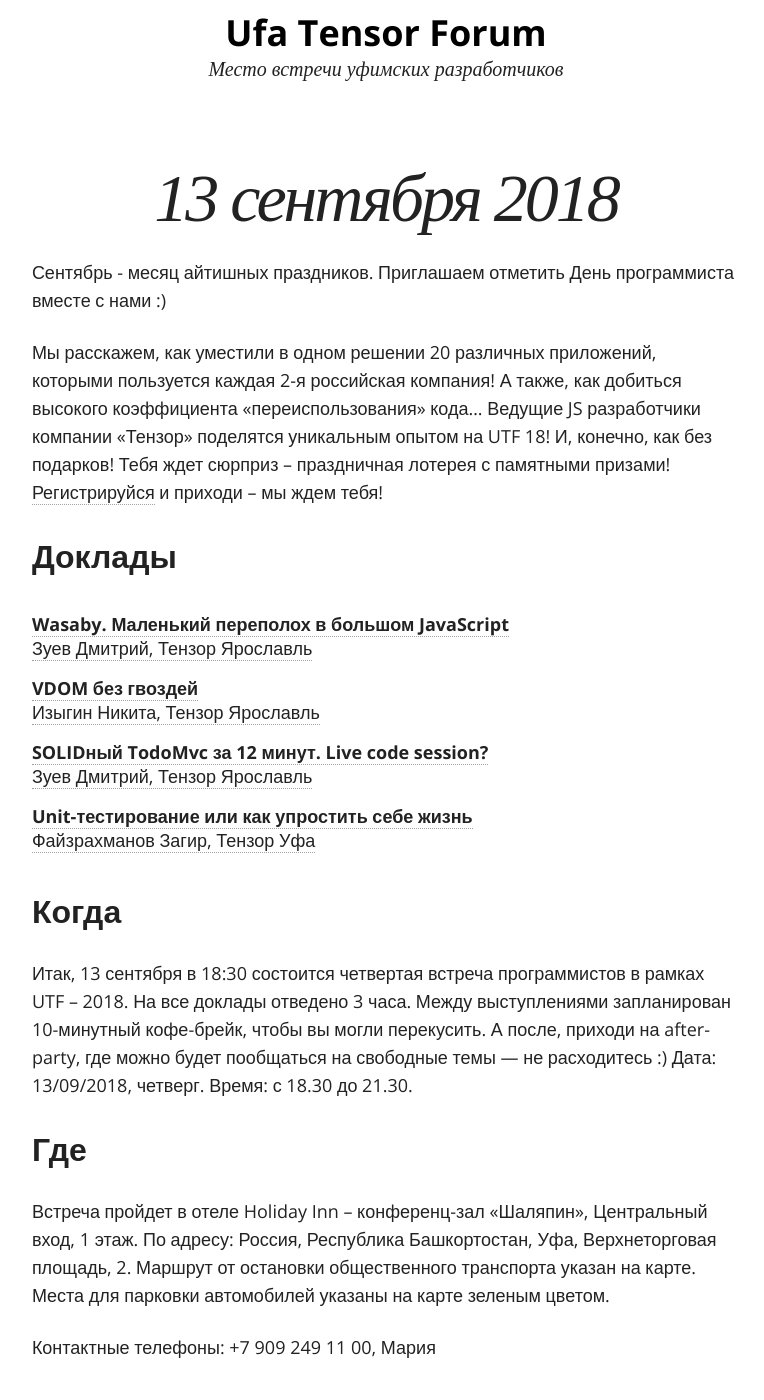
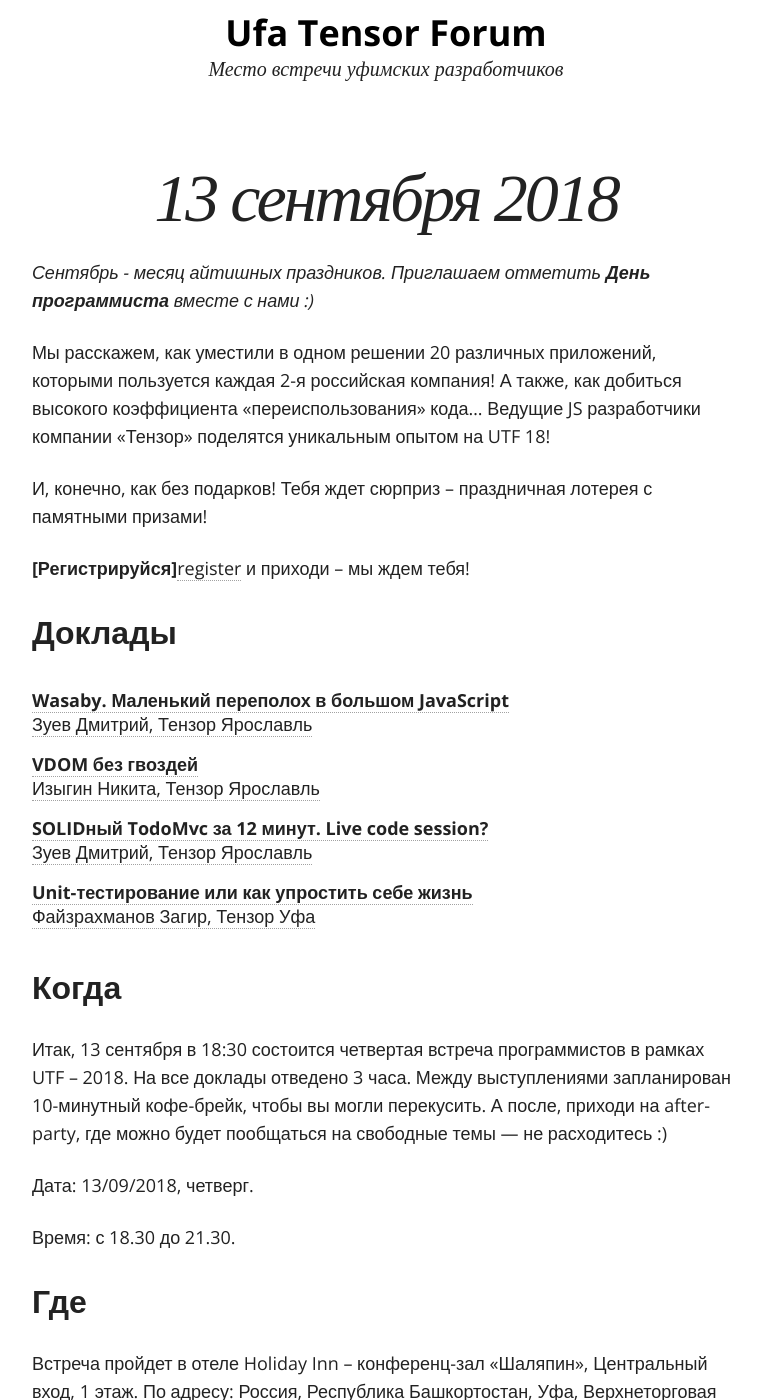
Before and after one commit to tensor-ufa/tensor-ufa.github.io, a Jekyll site: the page built from index.md, in a window 1280 px wide and 1400 px high, scrolled down 315 px. Shown: the whole window, without its empty margins (254-1018 px from the left). Built offline with Jekyll 4.4.1, drawn with Linux system fonts in a browser that asks for light colours; nearby versions of some CDN libraries; comment, search, counter and statistics services are not loaded; some of the changed text lies outside the part shown.

Commit message:
Оформление

```diff
--- a/index.md
+++ b/index.md
@@ -5,11 +5,13 @@
 comments: true
 ---
 
-Сентябрь - месяц айтишных праздников. Приглашаем отметить День программиста вместе с нами :)
+*Сентябрь - месяц айтишных праздников. Приглашаем отметить **День программиста** вместе с нами :)*
 
 Мы расскажем, как уместили в одном решении 20 различных приложений, которыми пользуется каждая 2-я российская компания!  А также, как добиться высокого коэффициента «переиспользования» кода… Ведущие JS разработчики компании «Тензор» поделятся уникальным опытом на UTF 18!
+
 И, конечно, как без подарков! Тебя ждет сюрприз – праздничная лотерея с памятными призами!
-[Регистрируйся][register] и приходи – мы ждем тебя!
+
+**[Регистрируйся]**[register] и приходи – мы ждем тебя!
 
 
 Доклады
@@ -35,7 +37,9 @@
 -----
 
 Итак, 13 сентября в 18:30 состоится четвертая встреча программистов в рамках UTF – 2018.  На все доклады отведено 3 часа. Между выступлениями запланирован 10-минутный кофе-брейк, чтобы вы могли перекусить. А после, приходи на after-party, где можно будет пообщаться на свободные темы — не расходитесь :)
+
 Дата: 13/09/2018, четверг.
+
 Время: с 18.30 до 21.30.
 
 
@@ -43,7 +47,9 @@
 ---
 
 Встреча пройдет в отеле Holiday Inn – конференц-зал «Шаляпин», Центральный вход, 1 этаж. По адресу: Россия, Республика Башкортостан, Уфа, Верхнеторговая площадь, 2.
+
 Маршрут от остановки общественного транспорта указан на карте.
+
 Места для парковки автомобилей указаны на карте зеленым цветом.
 
 Контактные телефоны: +7 909 249 11 00, Мария
```
Also changed, not shown: about/index.md (+2 -1 lines).
